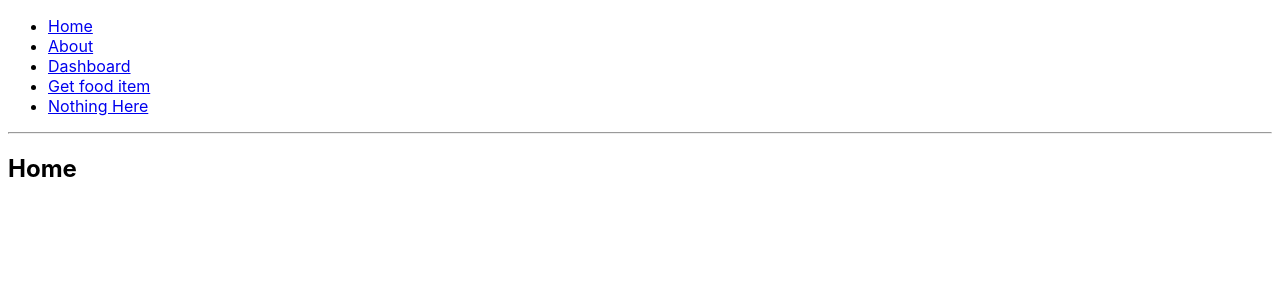
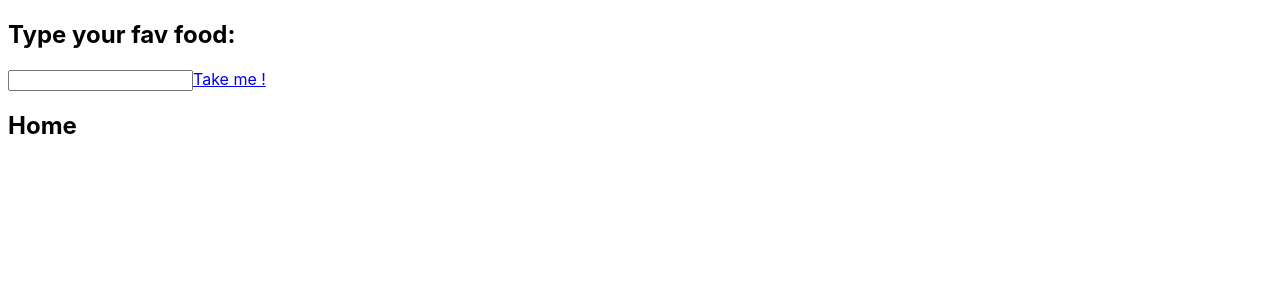
Before and after one commit to Madhurya-1997/react-router-practice, a React (Vite) app: page / in a window 1280 px wide. Shown: the top 300 px of the page. Built offline with nearby package versions, Linux system fonts and the light colour scheme.

Commit message:
set state practice with react routes

```diff
--- a/src/App.tsx
+++ b/src/App.tsx
@@ -5,7 +5,7 @@ export default function App() {
   return (
     <div>
       <Routes>
-        <Route path="/" element={<Layout />}>
+        <Route path="/" element={<Search />}>
           <Route index element={<Home />} />
           <Route path="about" element={<About />} />
           <Route path="dashboard/:username/:fullName" element={<Dashboard />} />
@@ -16,7 +16,17 @@ export default function App() {
     </div>
   );
 }
-
+function Search() {
+  const [keyword, setKeyword] = React.useState("");
+  return (
+    <>
+      <h2>Type your fav food: </h2>
+      <input type='text' onChange={e => setKeyword(e.target.value)} />
+      <Link to={`food/${keyword}`}>Take me !</Link>
+      <Outlet />
+    </>
+  )
+}
 function Layout() {
   return (
     <div>
```
